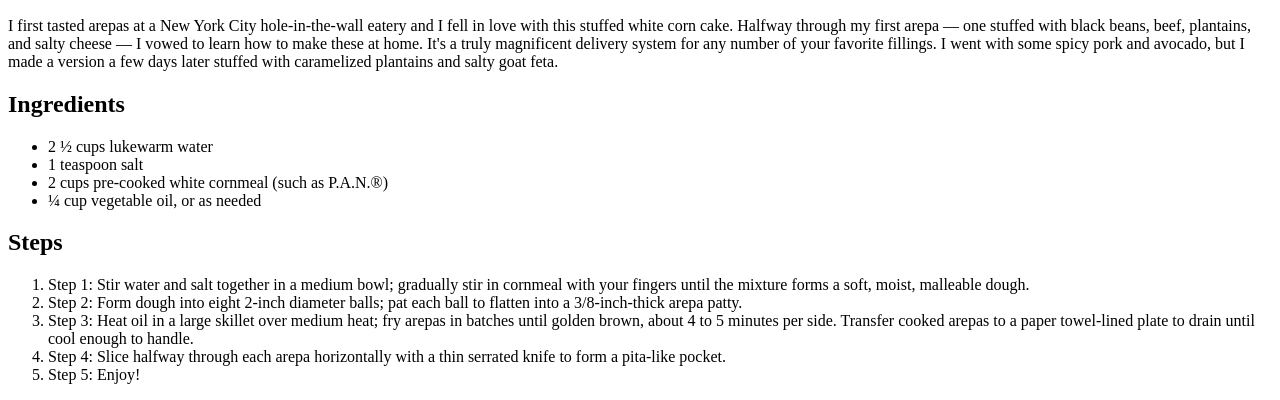
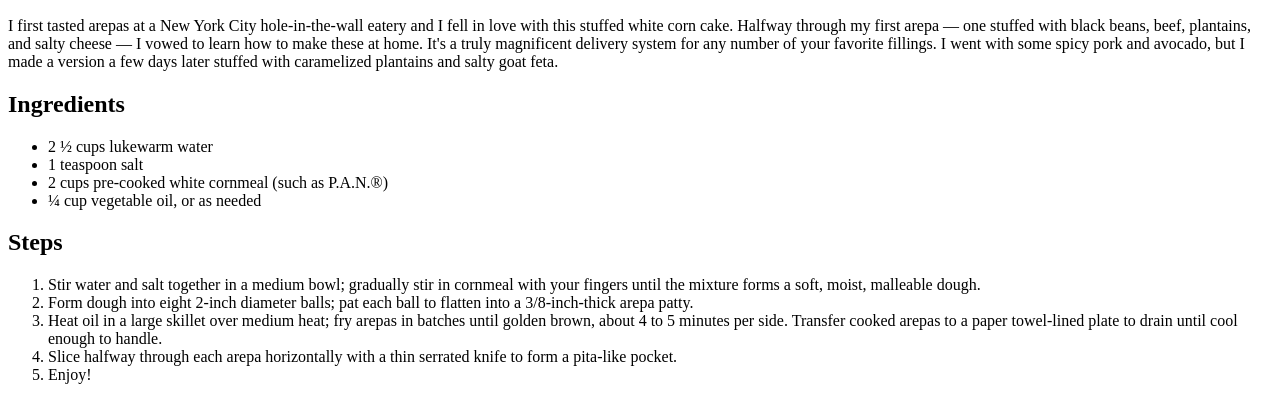
Before and after one commit to xNomada/odin-recipes, a plain HTML site: page recipes/arepa.html in a window 1280 px wide. Shown: the part 434-834 px from the top of the page. Drawn offline with Linux system fonts and the light colour scheme.

Commit message:
fix: Remove wrong text

```diff
--- a/recipes/arepa.html
+++ b/recipes/arepa.html
@@ -21,11 +21,11 @@
 
   <h2>Steps</h2>
   <ol>
-    <li>Step 1: Stir water and salt together in a medium bowl; gradually stir in cornmeal with your fingers until the mixture forms a soft, moist, malleable dough.</li>
-    <li>Step 2: Form dough into eight 2-inch diameter balls; pat each ball to flatten into a 3/8-inch-thick arepa patty.</li>
-    <li>Step 3: Heat oil in a large skillet over medium heat; fry arepas in batches until golden brown, about 4 to 5 minutes per side. Transfer cooked arepas to a paper towel-lined plate to drain until cool enough to handle.</li>
-    <li>Step 4: Slice halfway through each arepa horizontally with a thin serrated knife to form a pita-like pocket.</li>
-    <li>Step 5: Enjoy!</li>
+    <li>Stir water and salt together in a medium bowl; gradually stir in cornmeal with your fingers until the mixture forms a soft, moist, malleable dough.</li>
+    <li>Form dough into eight 2-inch diameter balls; pat each ball to flatten into a 3/8-inch-thick arepa patty.</li>
+    <li>Heat oil in a large skillet over medium heat; fry arepas in batches until golden brown, about 4 to 5 minutes per side. Transfer cooked arepas to a paper towel-lined plate to drain until cool enough to handle.</li>
+    <li>Slice halfway through each arepa horizontally with a thin serrated knife to form a pita-like pocket.</li>
+    <li>Enjoy!</li>
   </ol>
 </body>
 </html>
```
